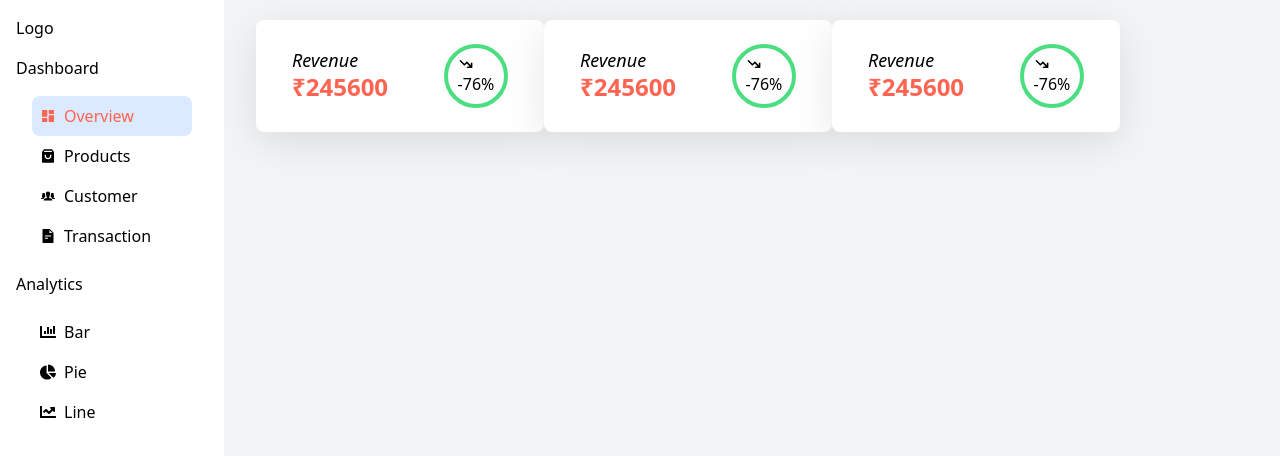
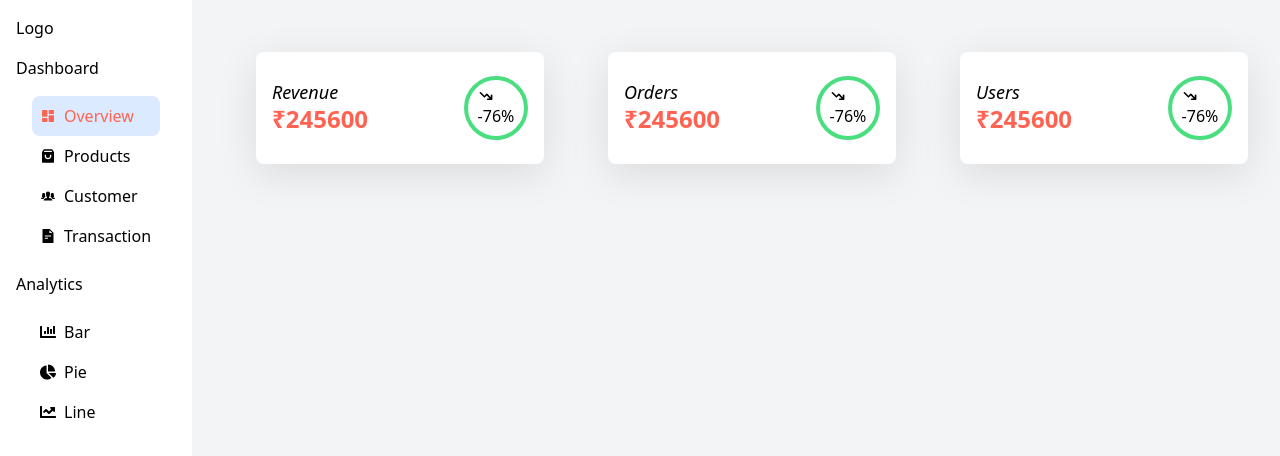
Before and after one commit to sincerelyyyash/sneak-heads, a React (Vite) app in the folder client/: page /admin/dashboard in a window 1280 px wide. Shown: the top 456 px of the page. Built offline with nearby package versions, Linux system fonts and the light colour scheme; a web font is replaced by a local one.

Commit message:
Overview Cards fixed

```diff
--- a/client/src/Components/OverviewCard.jsx
+++ b/client/src/Components/OverviewCard.jsx
@@ -3,7 +3,8 @@ import {HiTrendingUp, HiTrendingDown} from 'react-icons/hi'
 
 function OverviewCard({ title,amount, value, percentage }) {
   return (
-      <div className='mt-5 px-5 bg-white w-72 h-28 rounded-lg shadow-3xl
+      <div className='px-8 py-8'>
+        <div className='mt-5 bg-white w-72 h-28 rounded-lg shadow-3xl
       flex items-center justify-between'>
         <div className='p-4'>
           <h4 className='text-black text-lg italic'>{title}</h4>
@@ -21,6 +22,7 @@ function OverviewCard({ title,amount, value, percentage }) {
                </div>
         </div>
       </div>
+      </div>
   );
 }
 
--- a/client/src/Pages/Dashboard.jsx
+++ b/client/src/Pages/Dashboard.jsx
@@ -10,8 +10,8 @@ function Dashboard() {
         <main >
           <div className='flex flex-row  justify-between'>
             <OverviewCard title={"Revenue"} value={"₹245600"} percentage={-76}/>
-            <OverviewCard title={"Revenue"} value={"₹245600"} percentage={-76}/>
-            <OverviewCard title={"Revenue"} value={"₹245600"} percentage={-76}/>
+            <OverviewCard title={"Orders"} value={"₹245600"} percentage={-76}/>
+            <OverviewCard title={"Users"} value={"₹245600"} percentage={-76}/>
           </div>
 
         </main>
```
